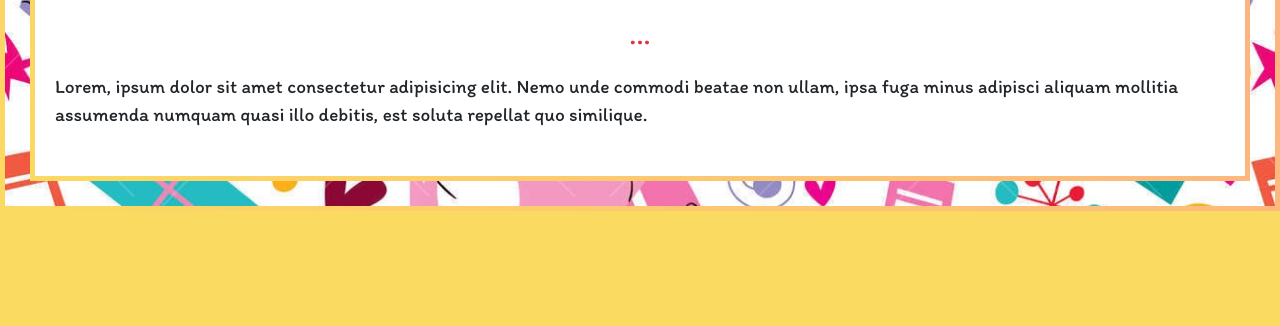
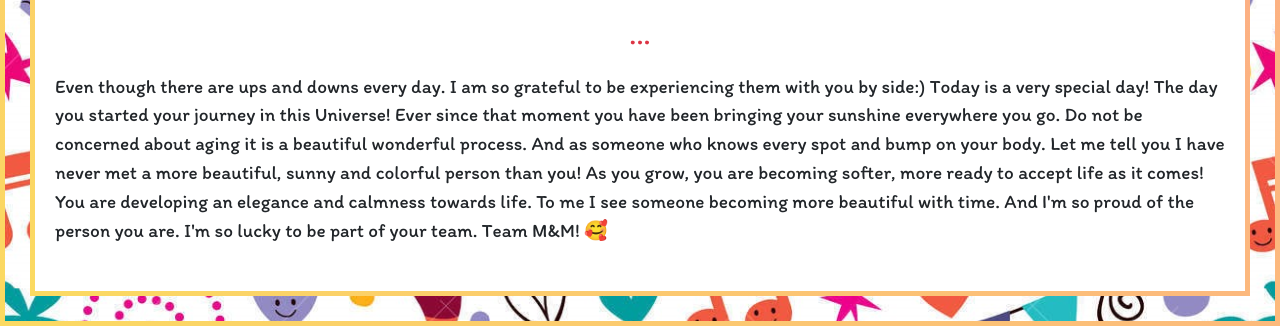
Before and after one commit to Mattymoo007/beebs-birthday, a website built with Parcel: page index.html in a window 1280 px wide. Shown: the part 3512-3838 px from the top of the page. Before the commit the page ends 3723 px from the top, so only its background shows below. Built offline with nearby package versions, Linux system fonts and the light colour scheme; what rcolor would draw is missing.

Commit message:
Update index.html

```diff
--- a/index.html
+++ b/index.html
@@ -75,10 +75,13 @@
             <p class="text-danger spacer">...</p>
 
             <p>
-              Lorem, ipsum dolor sit amet consectetur adipisicing elit. Nemo
-              unde commodi beatae non ullam, ipsa fuga minus adipisci aliquam
-              mollitia assumenda numquam quasi illo debitis, est soluta repellat
-              quo similique.
+              Even though there are ups and downs every day. I am so grateful to be experiencing them with you by side:)
+
+Today is a very special day! The day you started your journey in this Universe! Ever since that moment you have been bringing your sunshine everywhere you go.
+
+Do not be concerned about aging it is a beautiful wonderful process. And as someone who knows every spot and bump on your body. Let me tell you I have never met a more beautiful, sunny and colorful person than you! As you grow, you are becoming softer, more ready to accept life as it comes! You are developing an elegance and calmness towards life. To me I see someone becoming more beautiful with time. And I'm so proud of the person you are. I'm so lucky to be part of your team.
+
+Team M&M! 🥰
             </p>
           </div>
         </div>
```
